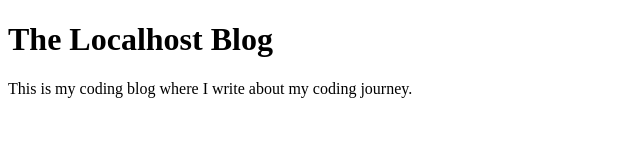
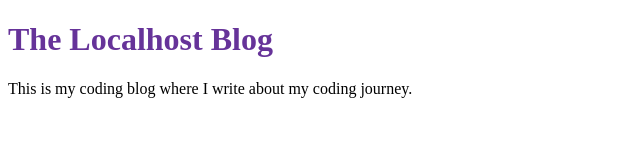
Before and after one commit to kato86/gatsby-blog, a Gatsby site: page / in a window 1280 px wide. Shown: the whole page, without its empty margins (0-640 px from the left). Built offline with nearby package versions, Linux system fonts and the light colour scheme; Gatsby itself is replaced by a stand-in of ours.

Commit message:
Styled components

```diff
--- a/package.json
+++ b/package.json
@@ -21,10 +21,13 @@
   "dependencies": {
     "@mdx-js/mdx": "^1.6.22",
     "@mdx-js/react": "^1.6.22",
+    "babel-plugin-styled-components": "^1.12.0",
     "gatsby": "^2.31.1",
     "gatsby-plugin-mdx": "^1.9.0",
+    "gatsby-plugin-styled-components": "^3.9.0",
     "gatsby-source-filesystem": "^2.10.0",
     "react": "^17.0.1",
-    "react-dom": "^17.0.1"
+    "react-dom": "^17.0.1",
+    "styled-components": "^5.2.1"
   }
 }
--- a/src/pages/index.js
+++ b/src/pages/index.js
@@ -1,11 +1,16 @@
 import React from 'react';
+import style from 'styled-components';
 import { useSiteMetadata } from '../hooks/useSiteMetadata';
+
+const StyledH1 = style.h1`
+    color: rebeccapurple;
+`;
 
 export default () => {
     const { title, description } = useSiteMetadata();
     return (
         <>
-        <h1>{ title }</h1>
+        <StyledH1>{ title }</StyledH1>
         <p>{ description }</p>
         </>
     )
```
